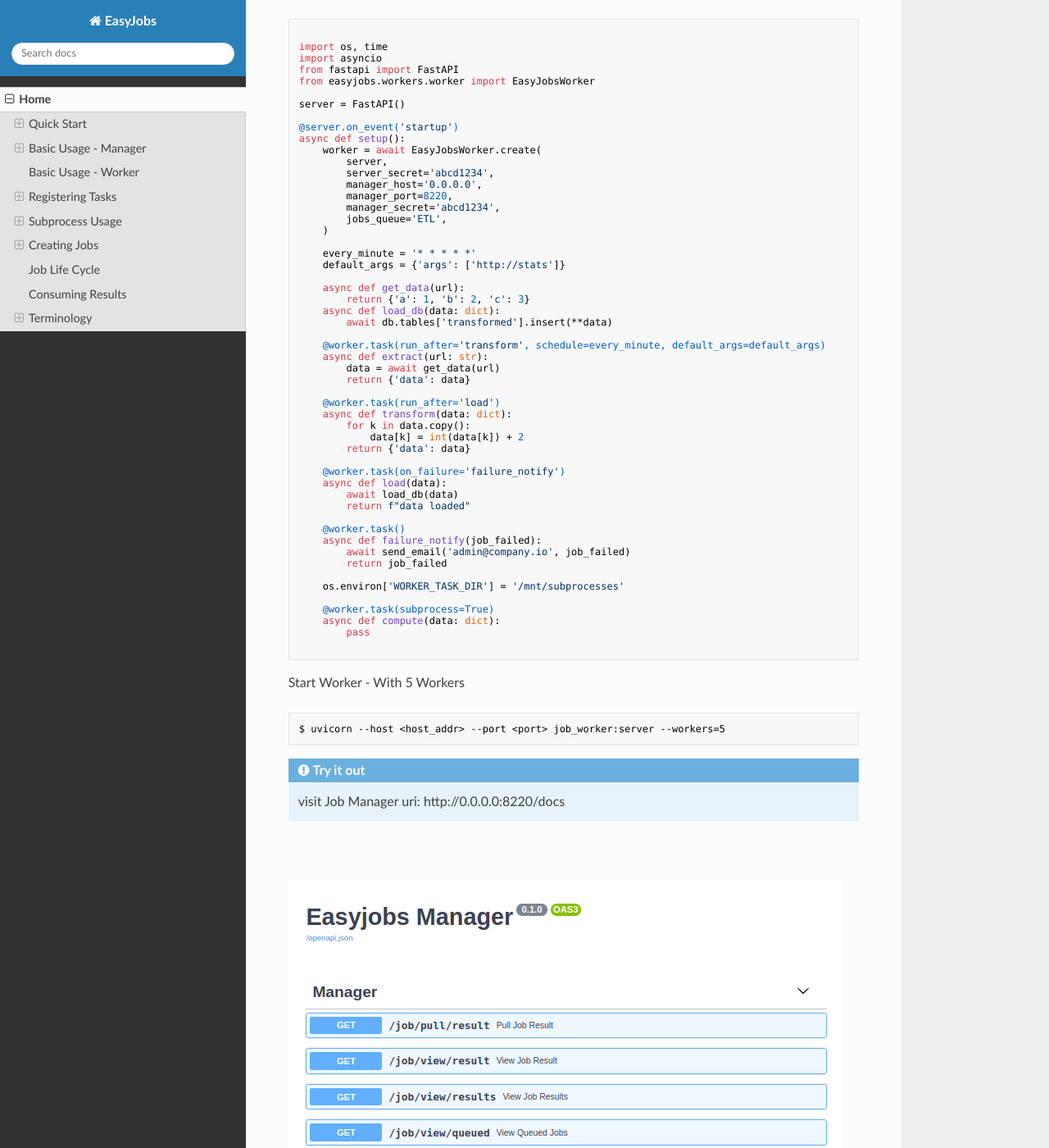
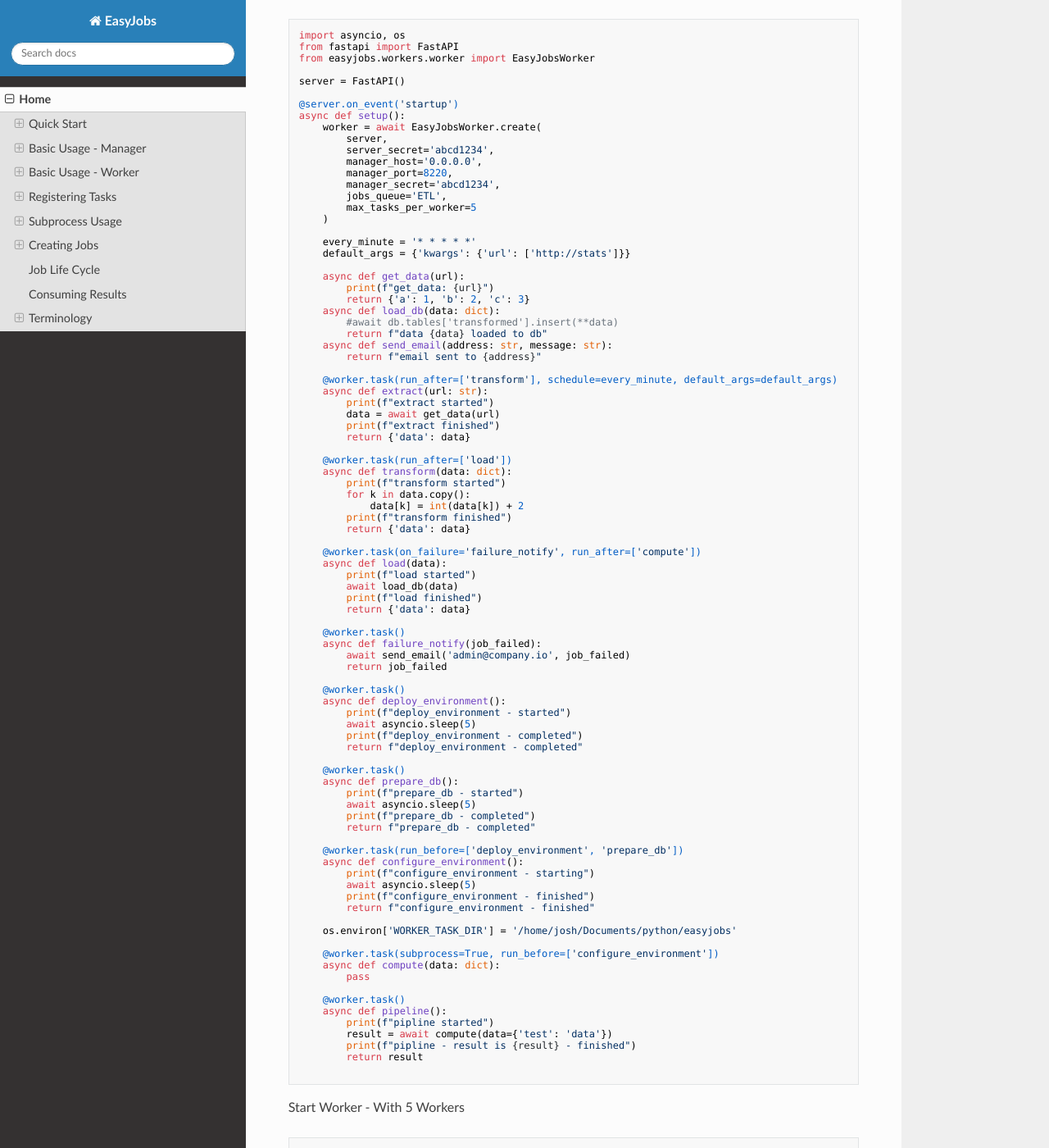
Before and after one commit to codemation/easyjobs, an MkDocs documentation site: the page built from docs/index.md, in a window 1280 px wide and 1400 px high, scrolled down 2011 px. Shown: the whole window at 82% size. Built offline with MkDocs 1.6.1, drawn with Linux system fonts in a browser that asks for light colours; nearby versions of some CDN libraries; some of the changed text lies outside the part shown.

Commit message:
updated etl / task-flow images / usage examples

````diff
--- a/docs/index.md
+++ b/docs/index.md
@@ -83,9 +83,7 @@
 ## Basic Usage - Worker
 
 ```python
-
-import os, time
-import asyncio
+import asyncio, os
 from fastapi import FastAPI
 from easyjobs.workers.worker import EasyJobsWorker
 
@@ -100,42 +98,81 @@
         manager_port=8220,
         manager_secret='abcd1234',
         jobs_queue='ETL',
+        max_tasks_per_worker=5
     )
 
     every_minute = '* * * * *'
-    default_args = {'args': ['http://stats']}
+    default_args = {'kwargs': {'url': ['http://stats']}}
 
     async def get_data(url):
+        print(f"get_data: {url}")
         return {'a': 1, 'b': 2, 'c': 3}
     async def load_db(data: dict):
-        await db.tables['transformed'].insert(**data)
+        #await db.tables['transformed'].insert(**data)
+        return f"data {data} loaded to db"
+    async def send_email(address: str, message: str):
+        return f"email sent to {address}"
 
-    @worker.task(run_after='transform', schedule=every_minute, default_args=default_args)
+    @worker.task(run_after=['transform'], schedule=every_minute, default_args=default_args)
     async def extract(url: str):
+        print(f"extract started")
         data = await get_data(url)
+        print(f"extract finished")
         return {'data': data}
 
-    @worker.task(run_after='load')
+    @worker.task(run_after=['load'])
     async def transform(data: dict):
+        print(f"transform started")
         for k in data.copy():
             data[k] = int(data[k]) + 2
+        print(f"transform finished")
         return {'data': data}
 
-    @worker.task(on_failure='failure_notify')
+    @worker.task(on_failure='failure_notify', run_after=['compute'])
     async def load(data):
+        print(f"load started")
         await load_db(data)
-        return f"data loaded"
+        print(f"load finished")
+        return {'data': data}
 
     @worker.task()
     async def failure_notify(job_failed):
         await send_email('admin@company.io', job_failed)
         return job_failed
 
-    os.environ['WORKER_TASK_DIR'] = '/mnt/subprocesses'
+    @worker.task()
+    async def deploy_environment():
+        print(f"deploy_environment - started")
+        await asyncio.sleep(5)
+        print(f"deploy_environment - completed")
+        return f"deploy_environment - completed"
 
-    @worker.task(subprocess=True)
+    @worker.task()
+    async def prepare_db():
+        print(f"prepare_db - started")
+        await asyncio.sleep(5)
+        print(f"prepare_db - completed")
+        return f"prepare_db - completed"
+
+    @worker.task(run_before=['deploy_environment', 'prepare_db'])
+    async def configure_environment():
+        print(f"configure_environment - starting")
+        await asyncio.sleep(5)
+        print(f"configure_environment - finished")
+        return f"configure_environment - finished"
+
+    os.environ['WORKER_TASK_DIR'] = '/home/josh/Documents/python/easyjobs'
+
+    @worker.task(subprocess=True, run_before=['configure_environment'])
     async def compute(data: dict):
         pass
+
+    @worker.task()
+    async def pipeline():
+        print(f"pipline started")
+        result = await compute(data={'test': 'data'})
+        print(f"pipline - result is {result} - finished")
+        return result
 
 ```
 Start Worker - With 5 Workers
@@ -148,8 +185,10 @@
     http://0.0.0.0:8220/docs
 <br>
 
-![](./images/easyjobs_openapi.png)
-
+### Easyjobs Manager - API
+![](./images/ETL_API.png)
+### Task Flow
+![](./images/task-flow.png)
 
 ## Registering Tasks
 Tasks can be registered on a Manager or Worker by using referencing the <instance>.task decorator / function.
@@ -172,6 +212,7 @@
 - <b>namespace</b> - Manager only, Defaults to 'DEFAULT' - Determines what queue task is registered within, methods can be registered within multiple namespaces. Workers inherit jobs_queue, from creation.
 - <b>on_failure</b>  - Default Unspecified - Will attempt to create with on_failure=<task_name> if task run resulted in a failure
 - <b>retry_policy</b>  - Defaults retry_policy='retry_once',  with possible values [retry_always, never]
+- <b>run_before</b> - List - Runs listed jobs in parelell before starting task.
 - <b>run_after</b>  - Defaults Unspecified - Will create job with run_after=<task_name> using results of current task as argument for run_afer task.
 - <b>subprocess</b>  - Defaults False - Defines whether a task should be created via a subprocess
 - <b>schedule</b> - Default Unspecified - Define a cron schedule which the Job Manager will invoke the Task automatically
@@ -193,7 +234,7 @@
 ```
 
 ```python
-@manager.task(namespace="general", run_after='more_general_work')
+@manager.task(namespace="general", run_after=['more_general_work'])
 async def general_work(general_data: dict):
     """
     do general work
@@ -309,13 +350,17 @@
 
 1. A Job may created if pulled from a Message Queue, OnDemand via the EasyJobsManager API, or by a schedule
 2. The Job is added to the jobs database and queued for worker consumtion.
-3. A Job is selected by a worker and invoked with the provided args / kwargs parameters( if any ).
+3. A Job is selected by a worker. Any dependent Jobs listed in run_before are scheduled and must complete.
+4. After dependent jobs, Job is invoked with the provided args / kwargs parameters( if any ).
 4. Job Failures result in triggering a retry followed by any task on_failure tasks ( if any ), then reported as failed to EasyJobsManager's results database / queue.
 5. Job Successes result in creating any task run_after tasks using the results of the last job, then reporting the results to EasyJobsManager's results database / queue.
 6. Results are stored within the EasyJobsManager Database
 
 ## Consuming Results
 When a job request is created via the API, a request_id is returned right-away.
+
+!!! Note
+    Results of run_before methods are consumed automatically.
 
 ![](./images/api_2.png)
 
````
Also changed, not shown: other parts of docs/index.md (+2 -1 lines), docs/images/ETL_API.png (added), docs/images/easyjobs_openapi.png (deleted), docs/images/pipeline.png (added), docs/images/task-flow.png (added).
